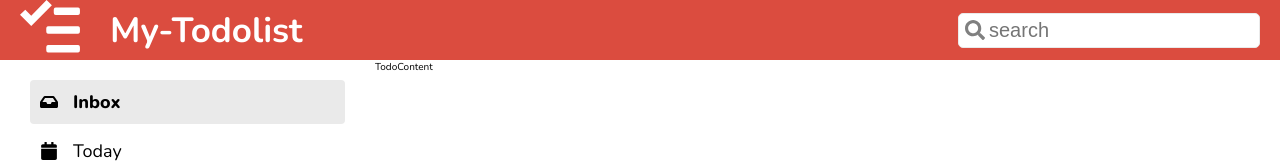
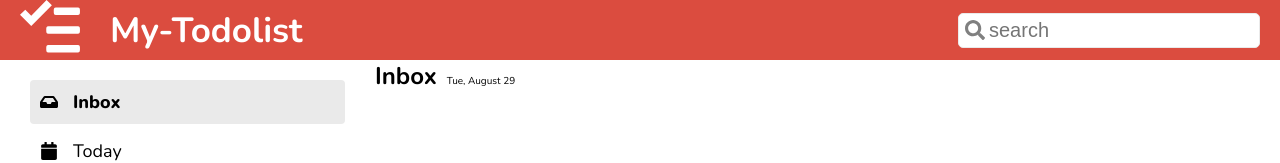
Before and after one commit to NatthaphongSk/todolist_project, a React (Create React App) app: page / in a window 1280 px wide. Shown: the top 163 px of the page. Built offline with nearby package versions, Linux system fonts and the light colour scheme.

Commit message:
finish TodoHeader

```diff
--- a/src/app/App.js
+++ b/src/app/App.js
@@ -8,6 +8,7 @@
 } from "react-icons/fa";
 import Header from "../components/Header";
 import Lists from "../components/Lists";
+import TodoHeader from "./Todo/TodoHeader";
 
 function App() {
   const generalList = [
@@ -46,7 +47,16 @@
           </section>
         </aside>
       </div>
-      <div className="todo__content">TodoContent</div>
+      <div className="todo__content">
+        <main className="todo__container">
+          {/* header */}
+          <TodoHeader />
+
+          {/* CreateTodo */}
+
+          {/* TodoLists */}
+        </main>
+      </div>
     </div>
   );
 }
--- /dev/null
+++ b/src/app/Todo/TodoHeader.jsx
@@ -0,0 +1,15 @@
+import styles from './TodoHeader.module.scss'
+// styles={header:CSSRules}
+
+function TodoHeader(){
+    const today = new Date();
+    const options = { day: "numeric",weekday: "short",  month: "long" };
+    return (
+        <div className={styles.header}>
+            <h1 className={styles.header__text}>Inbox</h1>
+            <span className={styles.header__date}>{today.toLocaleDateString("en-US", options)}</span>
+        </div>
+    )
+}
+
+export default TodoHeader;
--- /dev/null
+++ b/src/app/Todo/TodoHeader.module.scss
@@ -0,0 +1,14 @@
+@import '../../index.scss';
+
+.header{
+    display: flex;
+    gap: 10px;
+    align-items: baseline;
+    &__text{
+        font-size: 2.4rem;
+    }
+    &__Date{
+        font-size: 1.2rem;
+        color: $grey-dark;
+    }
+}
--- a/src/components/Lists.scss
+++ b/src/components/Lists.scss
@@ -0,0 +1 @@
+@import "../index.scss";
```
Also changed, not shown: 1 other file (tests, documents, lock files or other folders).
